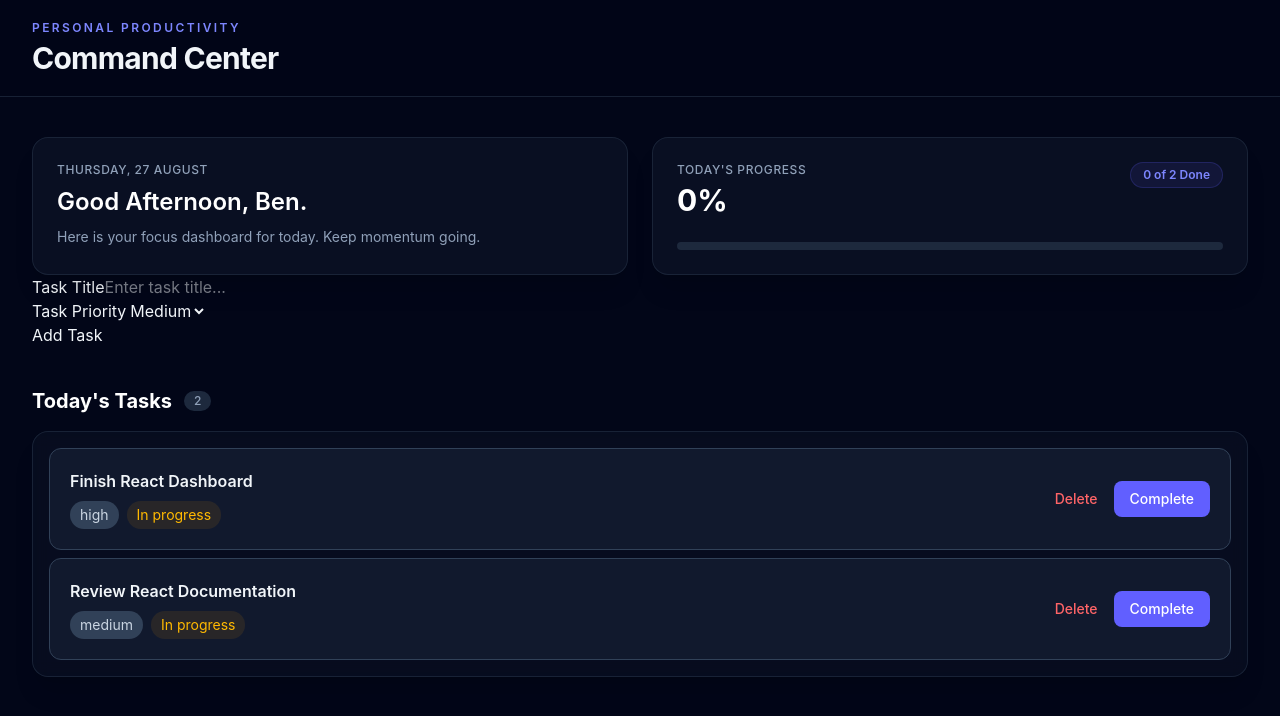
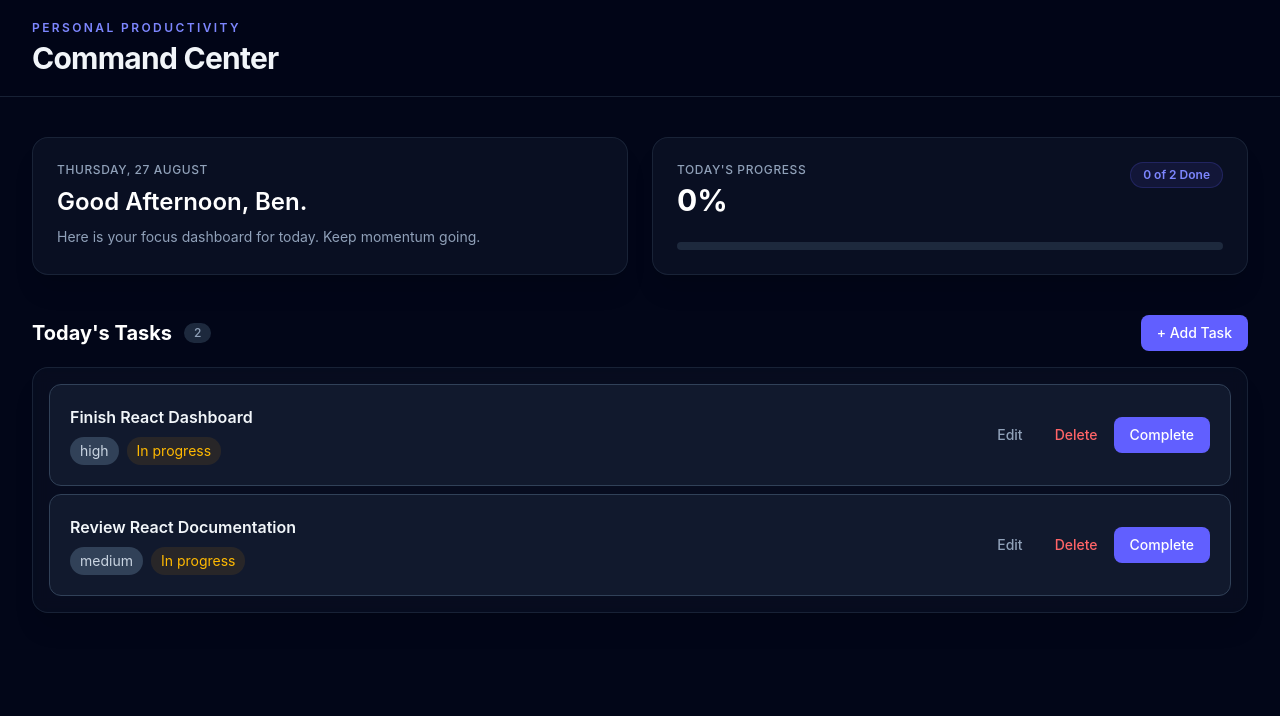
Before and after one commit to Ben-Butcher/personal-command-center, a React (Vite) app: page / in a window 1280 px wide. Shown: the top 716 px of the page. Built offline with nearby package versions, Linux system fonts and the light colour scheme.

Commit message:
Implement task editing functionality in TaskCard and TaskList components; update Dashboard to handle task edits and integrate modal for task creation.

```diff
--- a/src/components/TaskCard.jsx
+++ b/src/components/TaskCard.jsx
@@ -1,5 +1,58 @@
-export default function TaskCard({ task, onComplete, onDelete }) {
+import { useState } from "react";
+
+export default function TaskCard({ task, onComplete, onDelete, onEdit }) {
   const isCompleted = task.status === "completed";
+  const [isEditing, setIsEditing] = useState(false);
+  const [draftTitle, setDraftTitle] = useState(task.title);
+  const [draftPriority, setDraftPriority] = useState(task.priority);
+
+  const handleSave = () => {
+    if (!draftTitle.trim()) return;
+    onEdit(task.id, draftTitle.trim(), draftPriority);
+    setIsEditing(false);
+  };
+
+  const handleCancel = () => {
+    setDraftTitle(task.title);
+    setDraftPriority(task.priority);
+    setIsEditing(false);
+  };
+
+  if (isEditing) {
+    return (
+      <div className="flex flex-col gap-4 rounded-xl border border-indigo-500/40 bg-slate-800/50 p-5">
+        <input
+          type="text"
+          value={draftTitle}
+          onChange={(e) => setDraftTitle(e.target.value)}
+          className="rounded-lg border border-slate-700 bg-slate-900 px-3 py-2 text-slate-100 focus:border-indigo-500 focus:outline-none"
+        />
+        <select
+          value={draftPriority}
+          onChange={(e) => setDraftPriority(e.target.value)}
+          className="rounded-lg border border-slate-700 bg-slate-900 px-3 py-2 text-slate-100 focus:border-indigo-500 focus:outline-none"
+        >
+          <option value="High">High</option>
+          <option value="Medium">Medium</option>
+          <option value="Low">Low</option>
+        </select>
+        <div className="flex justify-end gap-2">
+          <button
+            onClick={handleCancel}
+            className="rounded-lg bg-slate-800 px-4 py-2 text-sm font-medium text-slate-300 hover:bg-slate-700"
+          >
+            Cancel
+          </button>
+          <button
+            onClick={handleSave}
+            className="rounded-lg bg-indigo-500 px-4 py-2 text-sm font-medium text-white hover:bg-indigo-400"
+          >
+            Save
+          </button>
+        </div>
+      </div>
+    );
+  }
 
   return (
     <div
@@ -37,6 +90,12 @@ export default function TaskCard({ task, onComplete, onDelete }) {
 
       <div>
         <button
+          onClick={() => setIsEditing(true)}
+          className="rounded-lg px-4 py-2 text-sm font-medium transition-colors text-slate-400 hover:text-slate-200"
+        >
+          Edit
+        </button>
+        <button
           onClick={() => onDelete(task.id)}
           className="rounded-lg px-4 py-2 text-sm font-medium transition-colors text-red-400 hover:text-red-300"
         >
--- a/src/components/TaskForm.jsx
+++ b/src/components/TaskForm.jsx
@@ -1,6 +1,6 @@
 import { useState } from "react";
 
-export default function TaskForm({ onAddTask }) {
+export default function TaskForm({ onAddTask, onClose }) {
   const [taskTitle, setTaskTitle] = useState("");
   const [taskPriority, setTaskPriority] = useState("Medium");
 
@@ -12,35 +12,63 @@ export default function TaskForm({ onAddTask }) {
     onAddTask(taskTitle.trim(), taskPriority);
     setTaskTitle("");
     setTaskPriority("Medium");
+    onClose();
   };
 
   return (
-    <form onSubmit={handleSubmit}>
+    <form onSubmit={handleSubmit} className="flex flex-col gap-4">
       <div>
-        <label htmlFor="task-title">Task Title</label>
+        <label
+          htmlFor="task-title"
+          className="mb-1.5 block text-xs font-medium uppercase tracking-wider text-slate-400"
+        >
+          Task Title
+        </label>
         <input
           type="text"
           id="task-title"
           value={taskTitle}
           onChange={(e) => setTaskTitle(e.target.value)}
           placeholder="Enter task title..."
+          autoFocus
+          className="w-full rounded-lg border border-slate-700 bg-slate-900 px-3 py-2 text-slate-100 placeholder:text-slate-500 focus:border-indigo-500 focus:outline-none"
         />
       </div>
+
       <div>
-        <label htmlFor="task-priority">Task Priority</label>
+        <label
+          htmlFor="task-priority"
+          className="mb-1.5 block text-xs font-medium uppercase tracking-wider text-slate-400"
+        >
+          Task Priority
+        </label>
         <select
           name="priority"
           id="task-priority"
           value={taskPriority}
           onChange={(e) => setTaskPriority(e.target.value)}
+          className="w-full rounded-lg border border-slate-700 bg-slate-900 px-3 py-2 text-slate-100 focus:border-indigo-500 focus:outline-none"
         >
           <option value="High">High</option>
           <option value="Medium">Medium</option>
           <option value="Low">Low</option>
         </select>
       </div>
-      <div>
-        <button type="submit">Add Task</button>
+
+      <div className="mt-2 flex justify-end gap-2">
+        <button
+          type="button"
+          onClick={onClose}
+          className="rounded-lg bg-slate-800 px-4 py-2 text-sm font-medium text-slate-300 hover:bg-slate-700"
+        >
+          Cancel
+        </button>
+        <button
+          type="submit"
+          className="rounded-lg bg-indigo-500 px-4 py-2 text-sm font-medium text-white hover:bg-indigo-400"
+        >
+          Add Task
+        </button>
       </div>
     </form>
   );
--- a/src/components/TaskList.jsx
+++ b/src/components/TaskList.jsx
@@ -1,6 +1,6 @@
 import TaskCard from "./TaskCard";
 
-export default function TaskList({ tasks, onComplete, onDelete }) {
+export default function TaskList({ tasks, onComplete, onDelete, onEdit }) {
   if (tasks.length === 0) {
     return (
       <div className="py-12 text-center text-sm text-slate-500">
@@ -17,6 +17,7 @@ export default function TaskList({ tasks, onComplete, onDelete }) {
           task={task}
           onComplete={onComplete}
           onDelete={onDelete}
+          onEdit={onEdit}
         />
       ))}
     </div>
--- a/src/pages/Dashboard.jsx
+++ b/src/pages/Dashboard.jsx
@@ -5,7 +5,7 @@ import { initialTasks } from "../data/tasks";
 
 export default function Dashboard() {
   const [tasks, setTasks] = useState(initialTasks);
-
+  const [isModalOpen, setIsModalOpen] = useState(false);
   const completedTasksCount = tasks.filter(
     (task) => task.status === "completed",
   ).length;
@@ -41,6 +41,13 @@ export default function Dashboard() {
 
     setTasks((prevTasks) => [...prevTasks, newTask]);
   }
+  const handleEditTask = (id, title, priority) => {
+    setTasks((prevTasks) =>
+      prevTasks.map((task) =>
+        task.id === id ? { ...task, title, priority } : task,
+      ),
+    );
+  };
 
   const handleDelete = (id) => {
     setTasks((prevTasks) => prevTasks.filter((task) => task.id !== id));
@@ -151,8 +158,52 @@ export default function Dashboard() {
             </div>
           </div>
         </section>
-        <TaskForm onAddTask={handleAddTask} />
-        {/* Tasks Section */}
+        {/* {Add task} */}
+        <section className="mt-10">
+          <div className="mb-4 flex items-center justify-between">
+            <div className="flex items-center gap-3">
+              <h2 className="text-xl font-bold text-white">Today's Tasks</h2>
+              <span className="rounded-full bg-slate-800 px-2.5 py-0.5 text-xs font-medium text-slate-400">
+                {tasks.length}
+              </span>
+            </div>
+            <button
+              onClick={() => setIsModalOpen(true)}
+              className="rounded-lg bg-indigo-500 px-4 py-2 text-sm font-medium text-white hover:bg-indigo-400"
+            >
+              + Add Task
+            </button>
+          </div>
+
+          <div className="rounded-2xl border border-slate-800/80 bg-slate-900/40 p-3 sm:p-4 shadow-xl backdrop-blur-sm">
+            <TaskList
+              tasks={tasks}
+              onComplete={handleTask}
+              onDelete={handleDelete}
+              onEdit={handleEditTask}
+            />
+            {isModalOpen && (
+              <div
+                className="fixed inset-0 z-20 flex items-center justify-center bg-slate-950/70 backdrop-blur-sm px-4"
+                onClick={() => setIsModalOpen(false)}
+              >
+                <div
+                  className="w-full max-w-md rounded-2xl border border-slate-800/80 bg-slate-900 p-6 shadow-2xl"
+                  onClick={(e) => e.stopPropagation()}
+                >
+                  <h2 className="mb-4 text-lg font-bold text-white">
+                    New Task
+                  </h2>
+                  <TaskForm
+                    onAddTask={handleAddTask}
+                    onClose={() => setIsModalOpen(false)}
+                  />
+                </div>
+              </div>
+            )}
+          </div>
+        </section>
+        {/* Tasks Section
         <section className="mt-10">
           <div className="mb-4 flex items-center justify-between">
             <div className="flex items-center gap-3">
@@ -168,9 +219,10 @@ export default function Dashboard() {
               tasks={tasks}
               onComplete={handleTask}
               onDelete={handleDelete}
+              onEdit={handleEditTask}
             />
           </div>
-        </section>
+        </section> */}
       </main>
     </div>
   );
```
Also changed, not shown: 1 other file (tests, documents, lock files or other folders).
